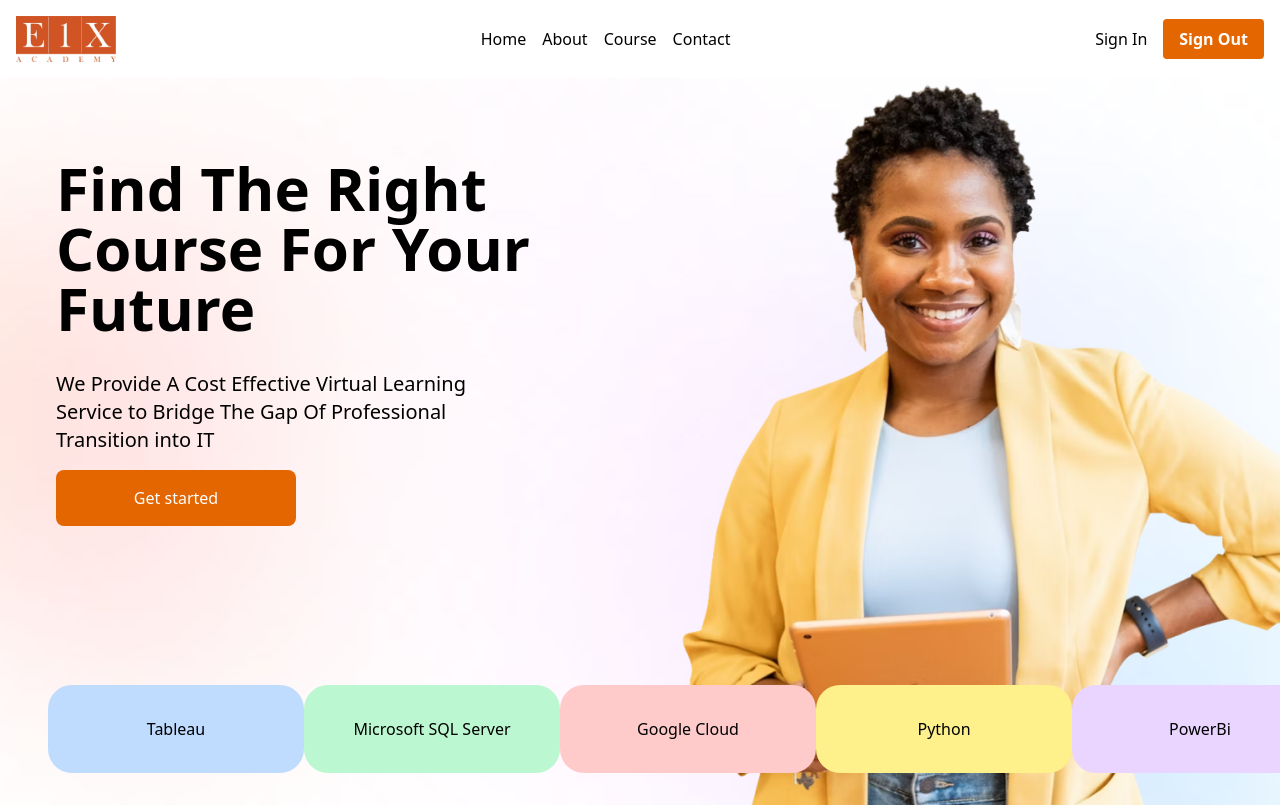
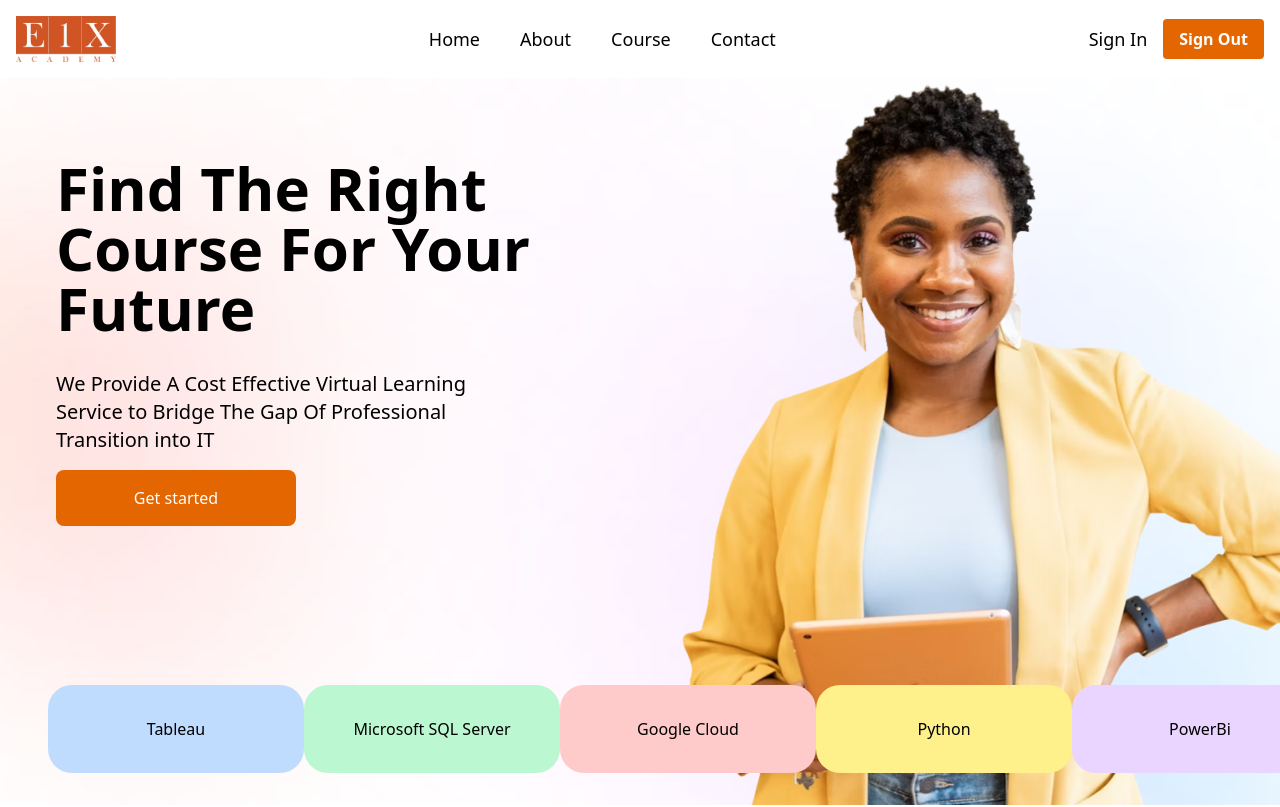
Before and after one commit to edoubleone/e1xacademyfrontend, a React (Create React App) app: page / in a window 1280 px wide. Shown: the top 807 px of the page. Built offline with nearby package versions, Linux system fonts and the light colour scheme.

Commit message:
Add content and styling to partnership page

```diff
--- a/src/components/Navbar.jsx
+++ b/src/components/Navbar.jsx
@@ -17,31 +17,31 @@ function Navbar() {
           </NavLink>
         </div>
 
-        <ul className="flex space-x-4">
+        <ul className="flex space-x-10">
           <li>
-            <NavLink to="/" exact activeClassName="active">
+            <NavLink to="/" exact activeClassName="active" className="text-lg">
               Home
             </NavLink>
           </li>
           <li>
-            <NavLink to="/about" activeClassName="active">
+            <NavLink to="/about" activeClassName="active" className="text-lg">
               About
             </NavLink>
           </li>
           <li>
-            <NavLink to="/course" activeClassName="active">
+            <NavLink to="/course" activeClassName="active" className="text-lg">
               Course
             </NavLink>
           </li>
           <li>
-            <NavLink to="/contact" activeClassName="active">
+            <NavLink to="/contact" activeClassName="active" className="text-lg">
               Contact
             </NavLink>
           </li>
         </ul>
 
         <div className="flex items-center space-x-4">
-          <NavLink to="/signin" activeClassName="active">
+          <NavLink to="/signin" activeClassName="active" className="text-lg">
             Sign In
           </NavLink>
 
--- a/src/components/Operation.jsx
+++ b/src/components/Operation.jsx
@@ -1,14 +1,19 @@
 import React from "react";
+import background from "../assets/images/partners.png";
 
 function Operation() {
+  const backgroundImageStyle = {
+    backgroundImage: `url(${background})`,
+    backgroundRepeat: "no-repeat",
+    backgroundSize: "cover",
+    backgroundPosition: "center", // Center the background image
+  };
+
   return (
-    <div>
-      <div className="container mx-auto">
-        <div>
-          <p>in Partnership with Aced Cooperations and talents</p>
-        </div>
-      </div>
-    </div>
+    <div
+      className="flex justify-center items-center h-screen w-screen" // Set width as well
+      style={{ ...backgroundImageStyle }}
+    ></div>
   );
 }
 
```
